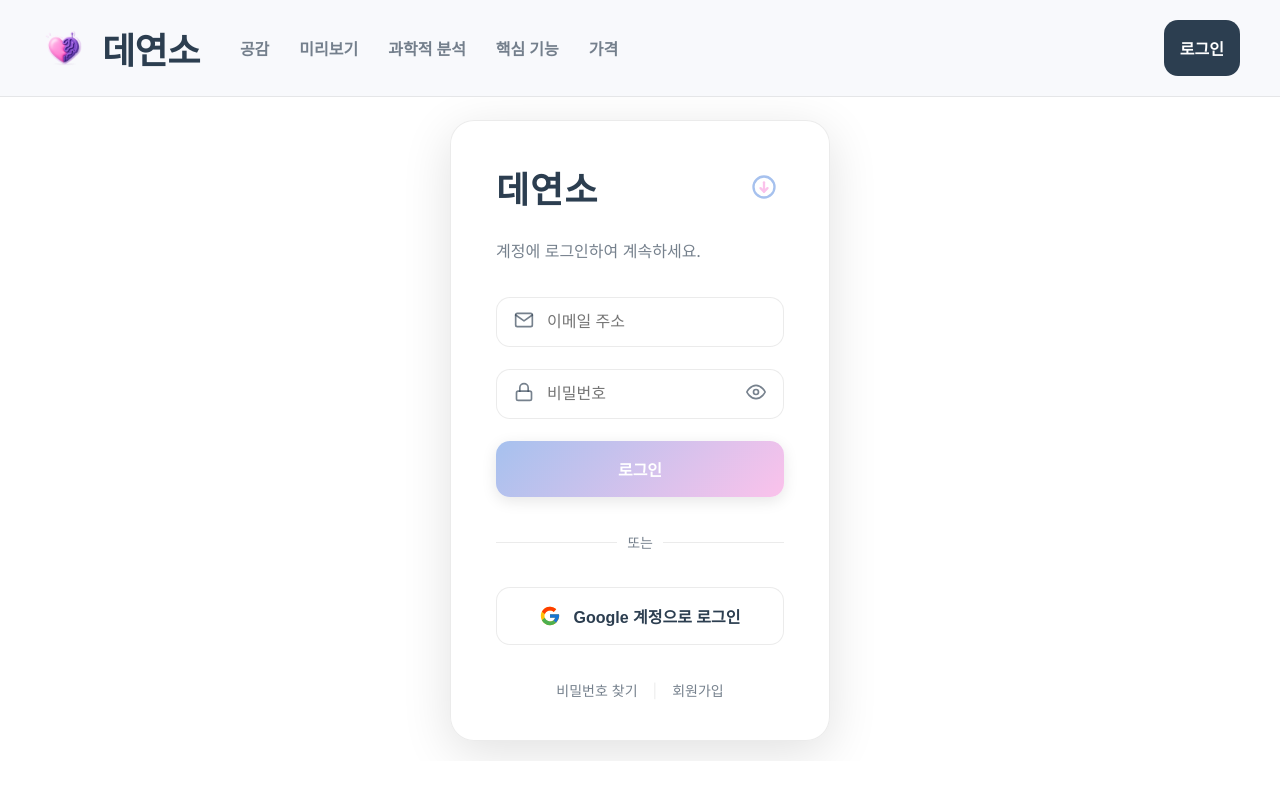
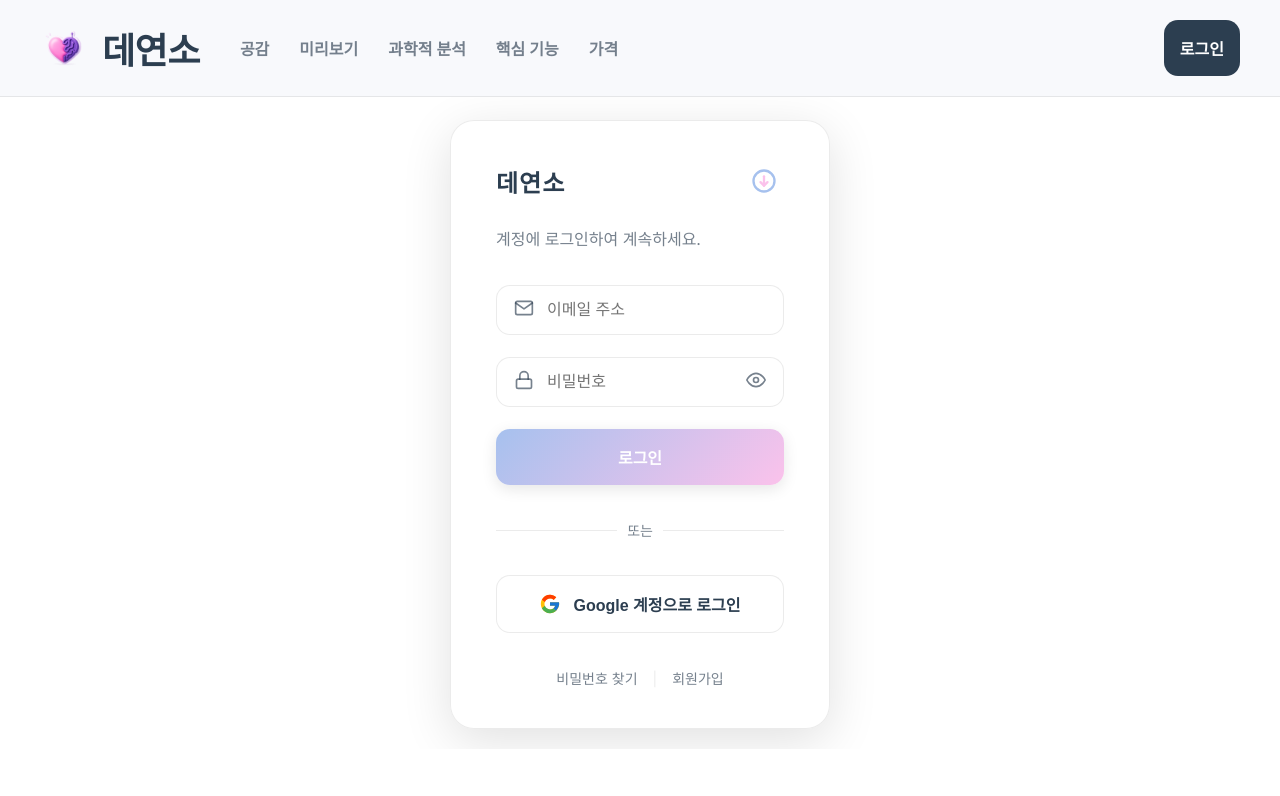
Before and after one commit to gigas5234/dys-frontend, a Next.js app: page /login in a window 1280 px wide. Shown: the top 796 px of the page. Built offline with nearby package versions, Linux system fonts and the light colour scheme.

Commit message:
join us error fixed

```diff
--- a/app/globals.css
+++ b/app/globals.css
@@ -196,7 +196,8 @@ section[id] {
     transition: transform 0.3s ease-out;
 }
 
-.main-header .container {
+.main-header .container,
+.main-header .header-content {
     display: flex;
     justify-content: space-between;
     align-items: center;
@@ -1633,7 +1634,7 @@ section[id] {
 }
 
 .login-box .logo {
-  font-size: 36px;
+  font-size: 24px;
   font-weight: 800;
   color: var(--text);
   letter-spacing: 1px;
```
